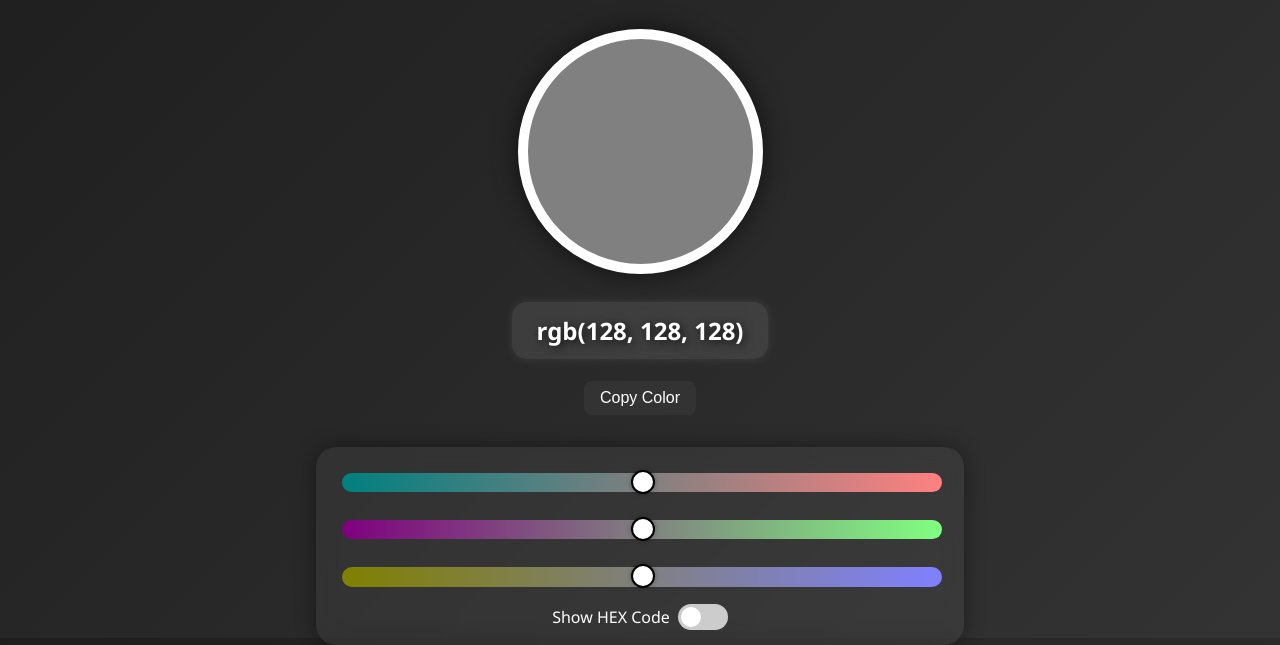
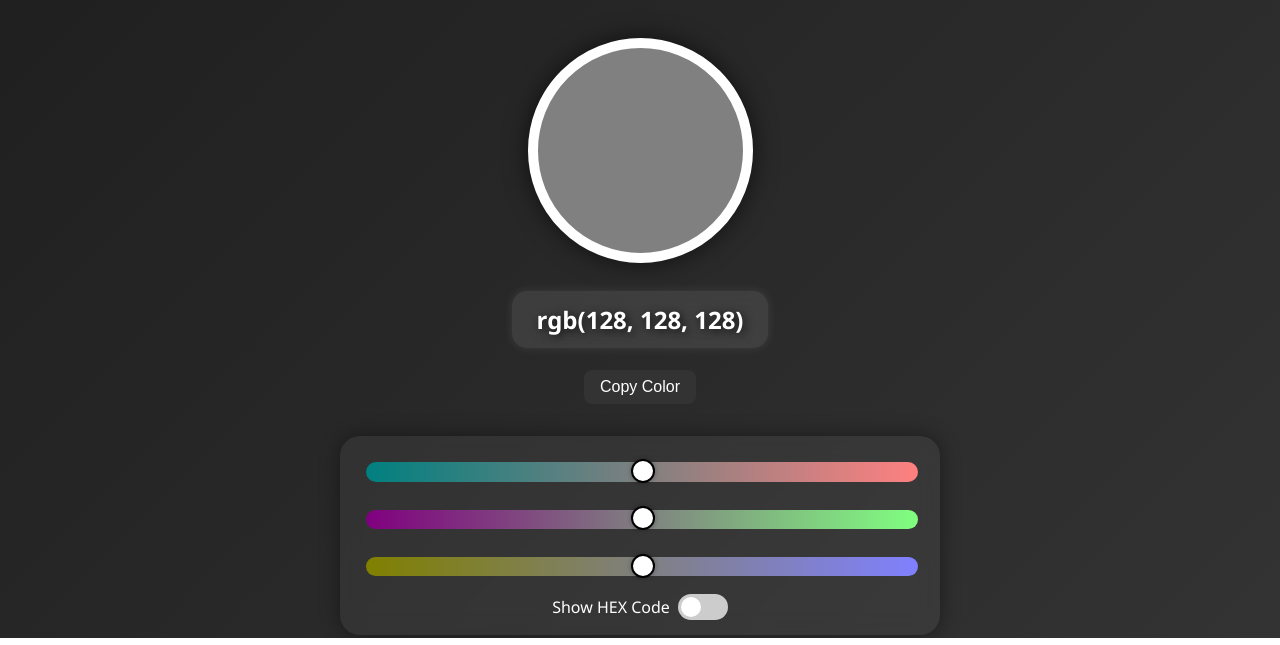
Before and after one commit to RubberDuckyy123/RGBColorPicker, a plain HTML site: page index.html in a window 1280 px wide. Shown: the part 162-807 px from the top of the page. Drawn offline with Linux system fonts and the light colour scheme.

Commit message:
Update style.css

```diff
--- a/style.css
+++ b/style.css
@@ -9,6 +9,17 @@ body {
   justify-content: center;
   height: 100vh;
   overflow: hidden;
+}
+
+* {
+  box-sizing: border-box;
+}
+
+html, body {
+  margin: 0;
+  padding: 0;
+  overflow-x: hidden;
+  width: 100%;
 }
 
 h1 {
```
